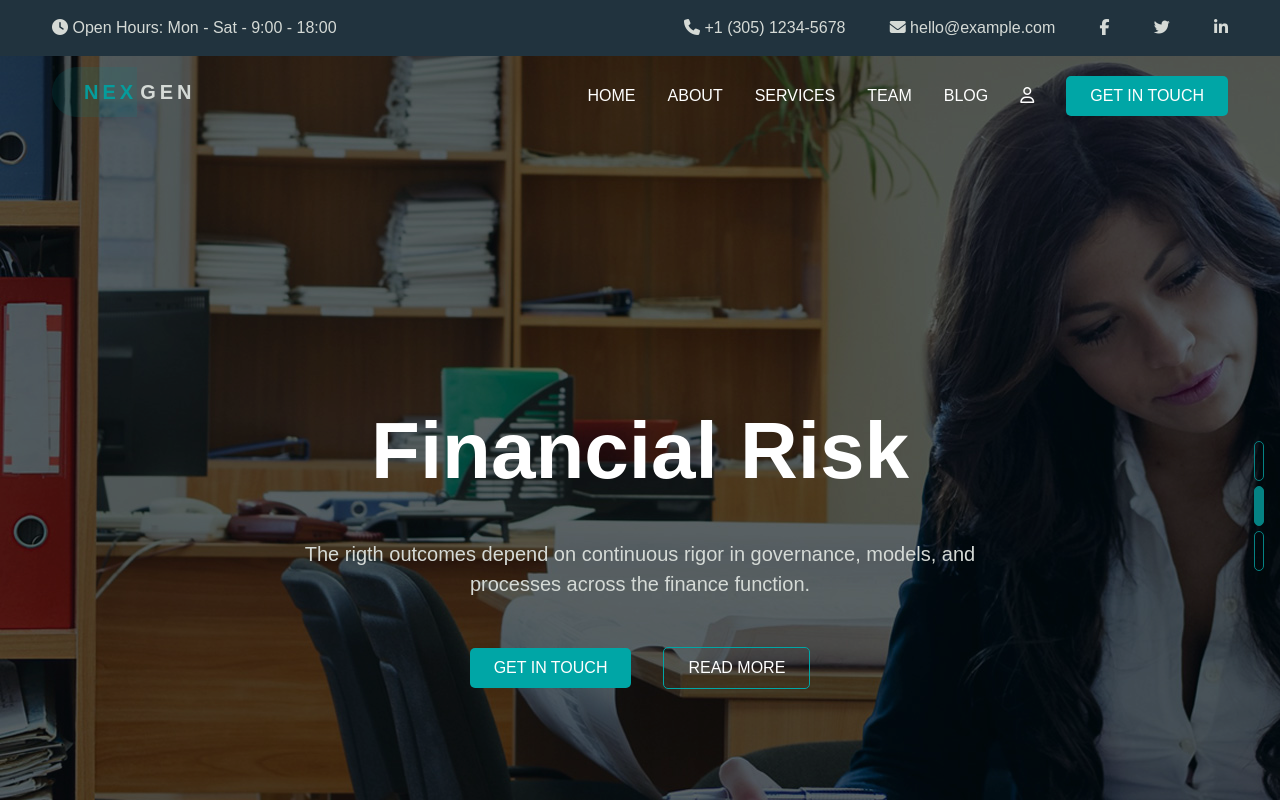
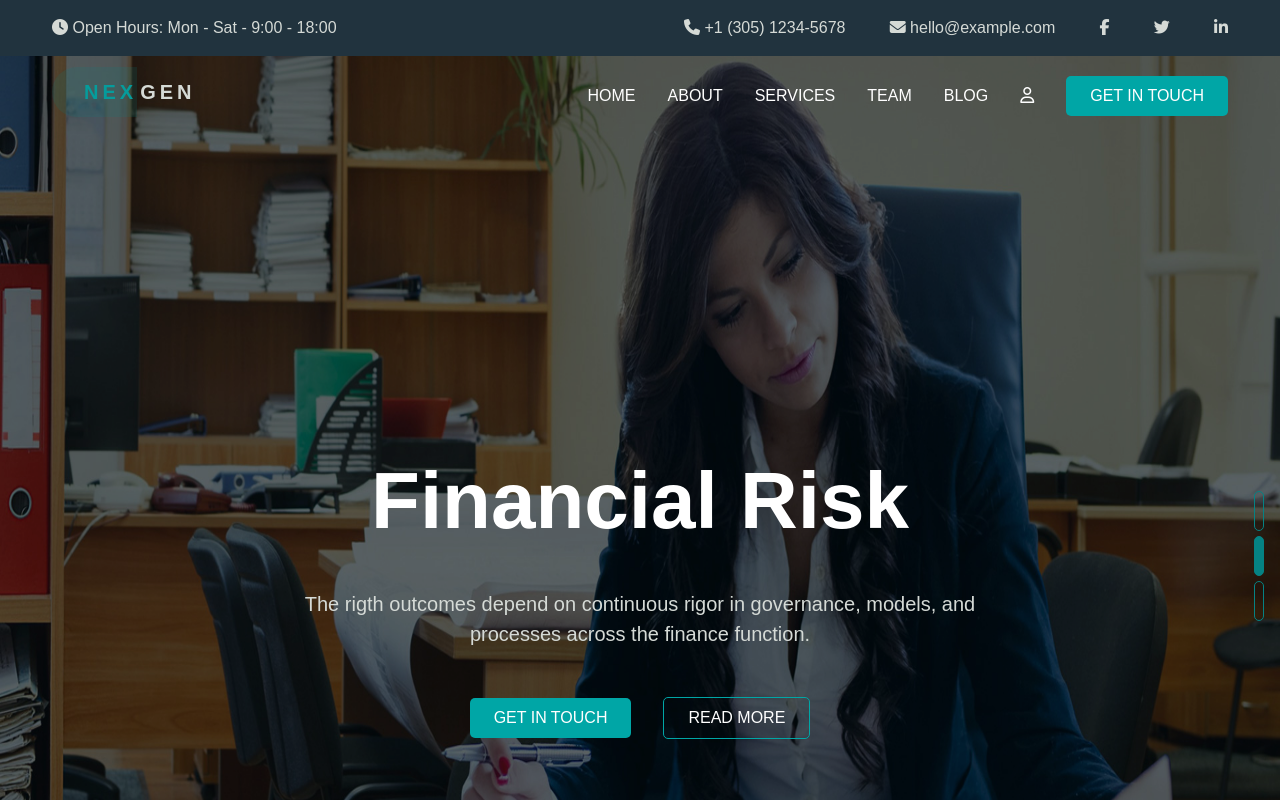
Before and after one commit to gianmarcocilia/proj-html-vuejs, a Vue app: page / in a window 1280 px wide. Shown: the top 800 px of the page. Built offline with nearby package versions, Linux system fonts and the light colour scheme.

Commit message:
refactoring: hero img carousel

```diff
--- a/src/components/AppHeader.vue
+++ b/src/components/AppHeader.vue
@@ -74,7 +74,8 @@ export default {
                 </div>
             </div>
         </div>
-        <div class="hero" :style="{ 'background-image': 'url(' + getImagePath(bgImg[bgImgActive].img) + ')' }">
+        <div class="hero">
+            <img v-for="(image, index) in bgImg" :key="index" :src="getImagePath(image.img)" alt="" :class="index !== bgImgActive ? 'd-none' : ''">
             <div class="over-img">
                 <div class="container">
                     <nav>
@@ -130,6 +131,14 @@ header {
         height: $hero_heigth;
         position: relative;
 
+        img {
+            width: 100%;
+            height: $hero_heigth;
+            position: absolute;
+            left: 0;
+            top: 0;
+            z-index: -1;
+        }
         .over-img {
             background-color: rgba(0, 0, 0, 0.3);
             height: 100%;
--- a/src/style/partials/_variables.scss
+++ b/src/style/partials/_variables.scss
@@ -14,5 +14,5 @@ $secondary_text_transparent: #00a6a62d;
 
 
 // Heigth
-$hero_heigth: 900px;
+$hero_heigth: 1000px;
 $header_nav: 80px;
```
